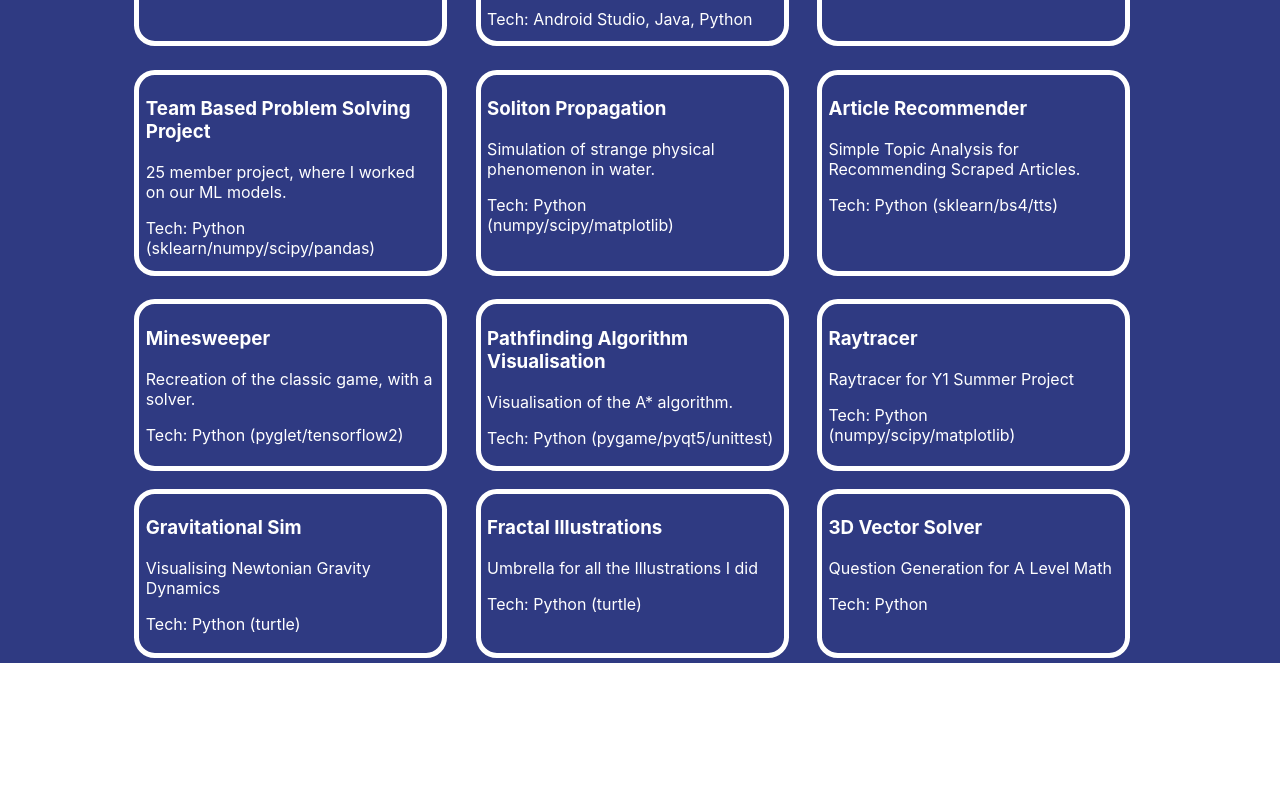
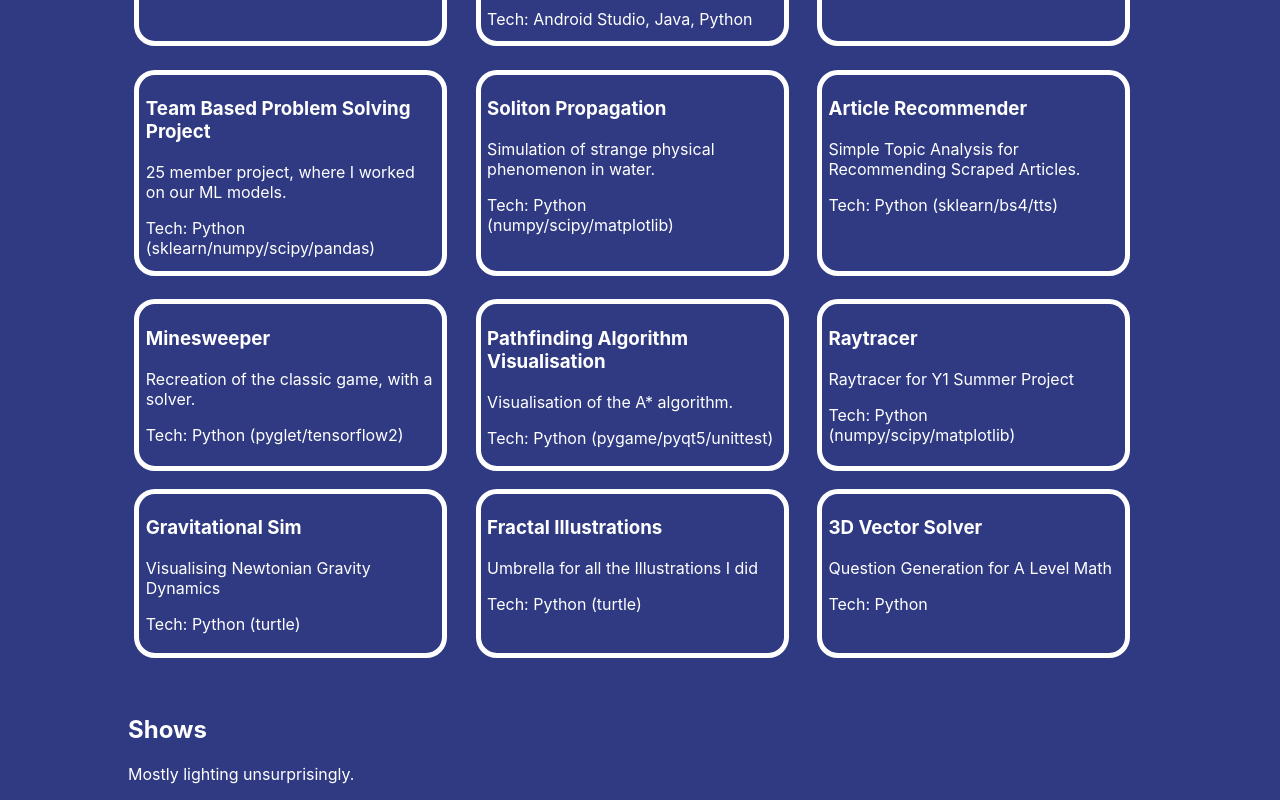
Before and after one commit to Elfikk/elfikk.github.io, a React (Create React App) app: page / in a window 1280 px wide. Shown: the part 2418-3218 px from the top of the page. Before the commit the page ends 3081 px from the top, so only its background shows below. Built offline with nearby package versions, Linux system fonts and the light colour scheme.

Commit message:
Add Show Section Header

```diff
--- a/src/App.js
+++ b/src/App.js
@@ -3,6 +3,7 @@ import SiteNavbar from './navbar/SiteNavbar';
 import Intro from './intro/Intro';
 import About from './about/About';
 import Projects from './projects/Projects';
+import Shows from './shows/Shows';
 
 function App() {
   return (
@@ -14,6 +15,7 @@ function App() {
         <Intro></Intro>
         <About></About>
         <Projects></Projects>
+        <Shows></Shows>
       </div>
     </div>
   );
--- /dev/null
+++ b/src/shows/Shows.css
@@ -0,0 +1,7 @@
+#shows{
+    background-color: #2F3A82;
+    color: white;
+    text-align: left;
+    padding: 0% 10vw;
+    padding-top: 4vh;
+}
--- /dev/null
+++ b/src/shows/Shows.js
@@ -0,0 +1,13 @@
+import "./Shows.css";
+
+function Shows()
+{
+    return (
+        <section id = "shows">
+            <h1>Shows</h1>
+            <p>Mostly lighting unsurprisingly.</p>
+        </section>
+    );
+}
+
+export default Shows;
```
